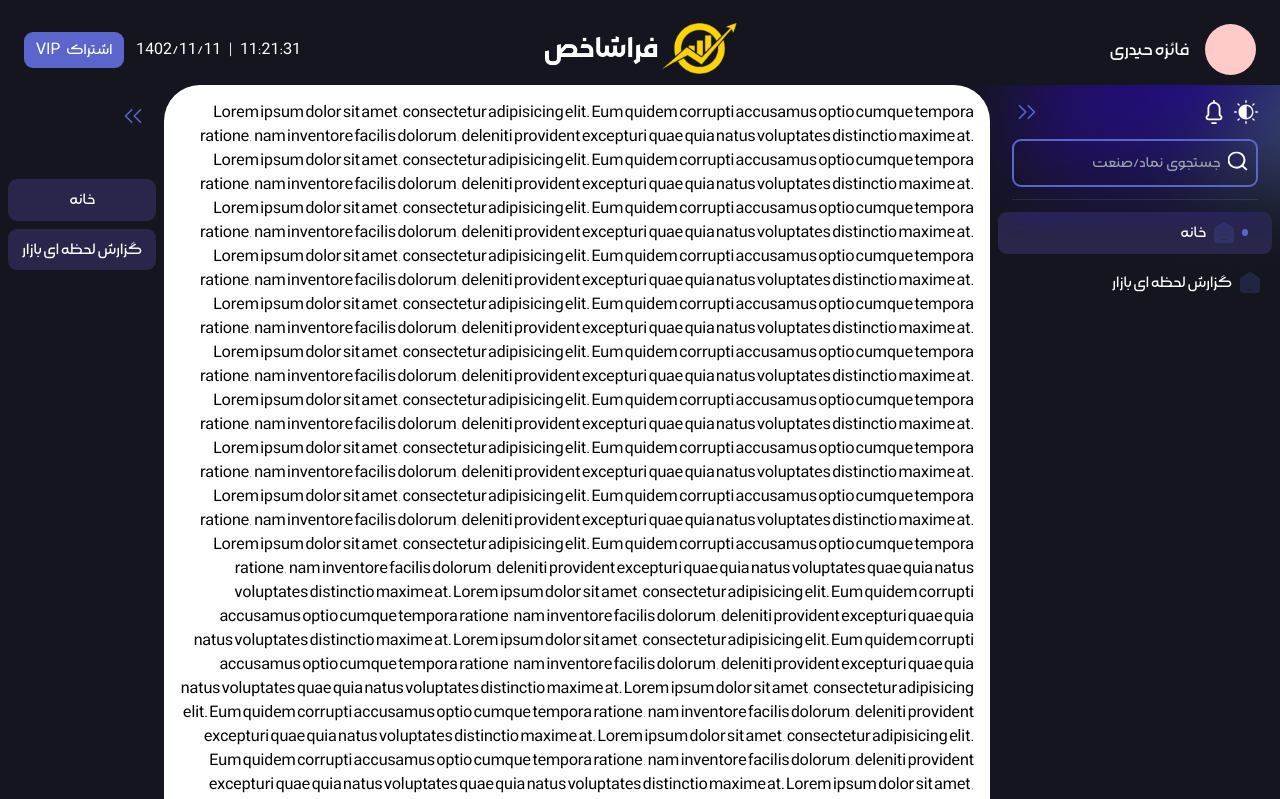
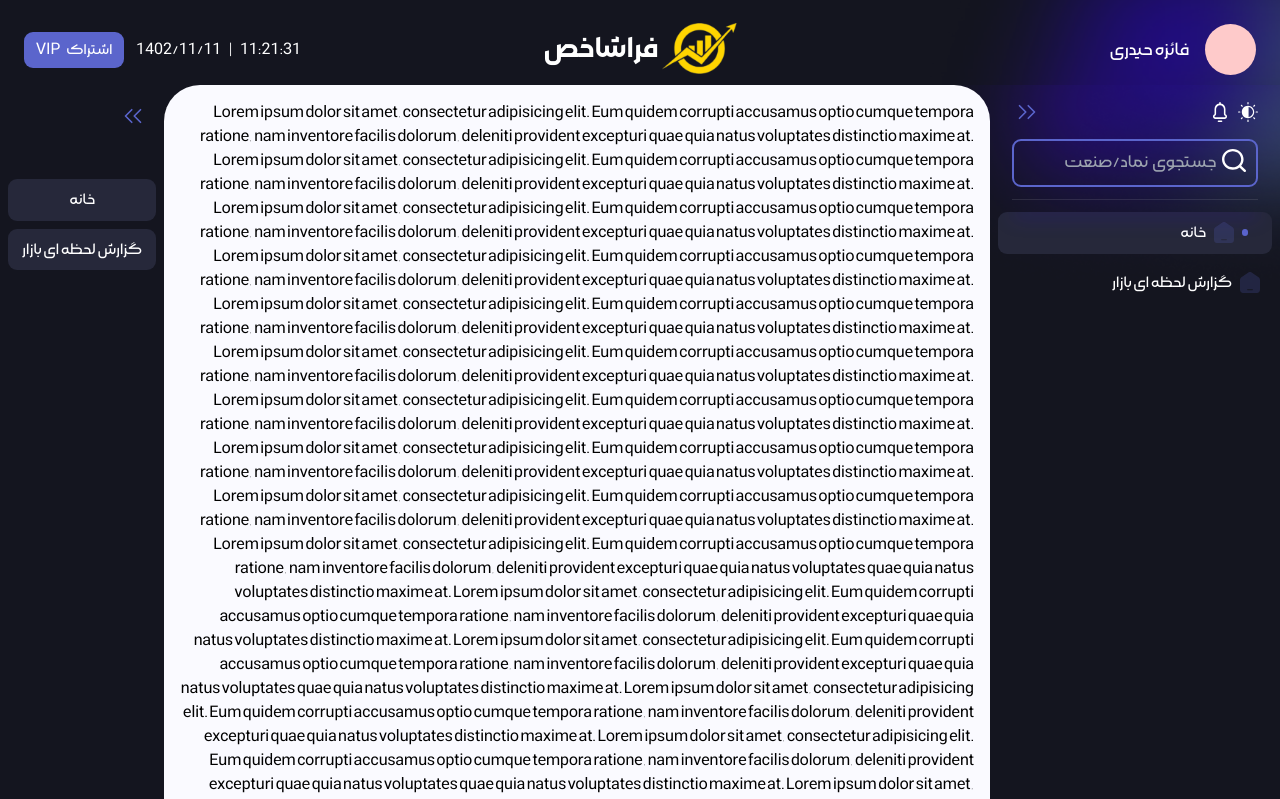
Before and after one commit to robnsiov/bourse, a Next.js app: page / in a window 1280 px wide. Shown: the top 799 px of the page. Built offline with nearby package versions, Linux system fonts and the light colour scheme.

Commit message:
fix bugs

```diff
--- a/components/common/navbar/index.tsx
+++ b/components/common/navbar/index.tsx
@@ -8,7 +8,16 @@ const Navbar = () => {
         className="w-full flex justify-between items-center bg-blue-primary text-white p-[24px] pb-[10px] overflow-hidden
       fixed top-0 left-0 z-50 right-0"
       >
-        <div className="flex justify-start items-start relative z-20">
+        <div className="w-[200px] h-[300px] absolute top-[-50px] right-[-50px]">
+          <Image
+            src={"/images/blur-navbar.png"}
+            alt="blur-nanbar"
+            width={300}
+            height={300}
+            className="object-contain scale-[3]"
+          />
+        </div>
+        <div className="flex justify-start items-start relative">
           <div className="min-w-[51px] aspect-square rounded-full bg-red-200"></div>
           <div className="flex justify-start items-start flex-col mx-2"></div>
           <h3 className="relative top-[11px] text-[20px]">فائزه حیدری</h3>
--- a/components/common/sidebars/left/index.tsx
+++ b/components/common/sidebars/left/index.tsx
@@ -28,9 +28,9 @@ const LeftSidebar = () => {
               key={href}
               className={cls(
                 `w-full px-3 py-2 transition-all duration-200
-            hover:bg-[#29264b] rounded-[9px] mb-2 last:mb-0 relative overflow-hidden
+            hover:bg-[#26283A] rounded-[9px] mb-2 last:mb-0 relative overflow-hidden
              flex justify-start items-center group`,
-                { "bg-[#29264b]": true }
+                { "bg-[#26283A]": true }
               )}
             >
               <span className="text-[17px] w-full text-center">{title}</span>
--- a/components/common/sidebars/right/index.tsx
+++ b/components/common/sidebars/right/index.tsx
@@ -33,13 +33,13 @@ const RightSidebar = () => {
               <Image
                 src={sunIcon}
                 alt="sunIcon"
-                width={24}
+                width={20}
                 className="ml-2 cursor-pointer"
               />
               <Image
                 src={alertIcon}
                 alt="alertIcon"
-                width={24}
+                width={20}
                 className="cursor-pointer"
               />
             </div>
@@ -54,12 +54,12 @@ const RightSidebar = () => {
           </div>
           <div className="w-full relative">
             <input
-              className="w-full h-[48px] bg-transparent border-2 pl-3 pr-9 mb-3 rounded-[9px]
-            border-blue-secondary outline-none"
+              className="w-full h-[48px] bg-transparent border-2 pl-3 pr-10 mb-3 rounded-[9px]
+            border-blue-secondary outline-none placeholder:text-[19px]"
               placeholder="جستجوی  نماد/صنعت"
             />
-            <div className="absolute top-[10px] right-2 scale-[0.8] cursor-pointer">
-              <Image src={searchIcon} alt="search-icon" />
+            <div className="absolute top-[10px] right-3 cursor-pointer">
+              <Image src={searchIcon} alt="search-icon" width={24} />
             </div>
           </div>
           <div className="w-full h-[1px] border-b-[1px] mb-1 border-white opacity-10"></div>
@@ -71,9 +71,9 @@ const RightSidebar = () => {
               key={href}
               className={cls(
                 `w-full px-3 py-2 transition-all duration-200
-            hover:bg-[#29264b] rounded-[9px] mb-2 last:mb-0 relative overflow-hidden
+            hover:bg-[#26283A] rounded-[9px] mb-2 last:mb-0 relative overflow-hidden
              flex justify-start items-center group`,
-                { "bg-[#29264b]": pathname == href }
+                { "bg-[#26283A]": pathname == href }
               )}
             >
               <div
--- a/components/providers/root/index.tsx
+++ b/components/providers/root/index.tsx
@@ -12,7 +12,7 @@ const RootProvider = ({ children }: RootProviderImpl) => {
         <RightSidebar />
         <LeftSidebar />
         <div
-          className="bg-white min-h-[calc(100vh-85px)] w-[calc(100%-164px-290px)] relative
+          className="bg-[#FAFAFF] min-h-[calc(100vh-85px)] w-[calc(100%-164px-290px)] relative
          top-[85px] right-[63px] rounded-[36px] rounded-b-none"
         >
           <div className="w-full p-4">{children}</div>
```
